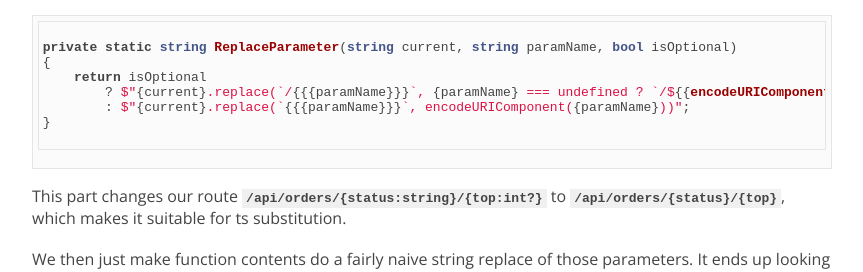
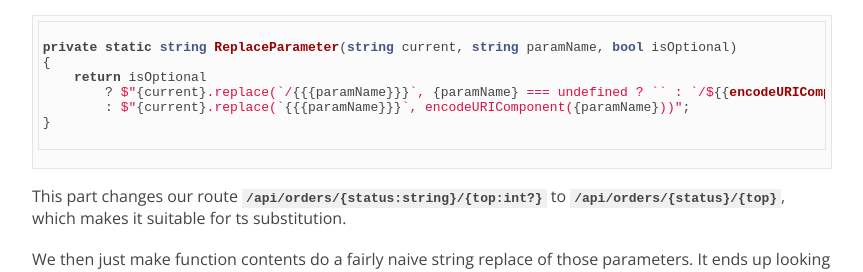
Before and after one commit to xwipeoutx/xwipeoutx.github.io, a Jekyll site: the page built from _posts/2017-03-01-put-your-operations-on-your-client.md, in a window 1280 px wide and 900 px high, scrolled down 2780 px. Shown: the part 175-447 px from the top of the window, without its empty margins (208-1071 px from the left). Built offline with Jekyll 4.4.1, drawn with Linux system fonts in a browser that asks for light colours; nearby versions of some CDN libraries; comment, search, counter and statistics services are not loaded; some of the changed text lies outside the part shown.

Commit message:
Switched around invalid ternary

````diff
--- a/_posts/2017-03-01-put-your-operations-on-your-client.md
+++ b/_posts/2017-03-01-put-your-operations-on-your-client.md
@@ -180,7 +180,7 @@
 private static string ReplaceParameter(string current, string paramName, bool isOptional)
 {
     return isOptional
-        ? $"{current}.replace(`/{{{paramName}}}`, {paramName} === undefined ? `/${{encodeURIComponent({paramName})}}` : ``)"
+        ? $"{current}.replace(`/{{{paramName}}}`, {paramName} === undefined ? `` : `/${{encodeURIComponent({paramName})}}`)"
         : $"{current}.replace(`{{{paramName}}}`, encodeURIComponent({paramName}))";
 }
 {% endraw %}
@@ -191,7 +191,7 @@
 We then just make function contents do a fairly naive string replace of those parameters.  It ends up looking like:
 
 ```
-    `/api/orders/{status}/{top}`.replace(`{status}`, encodeURIComponent(status)).replace(`{top}`, top === undefined ? encodeURIComponent(top) : ``);
+    `/api/orders/{status}/{top}`.replace(`{status}`, encodeURIComponent(status)).replace(`{top}`, top === undefined ? `` : encodeURIComponent(top));
 ```
 
 We rarely used optional parameters, so it was pretty naive implmentation.
````
